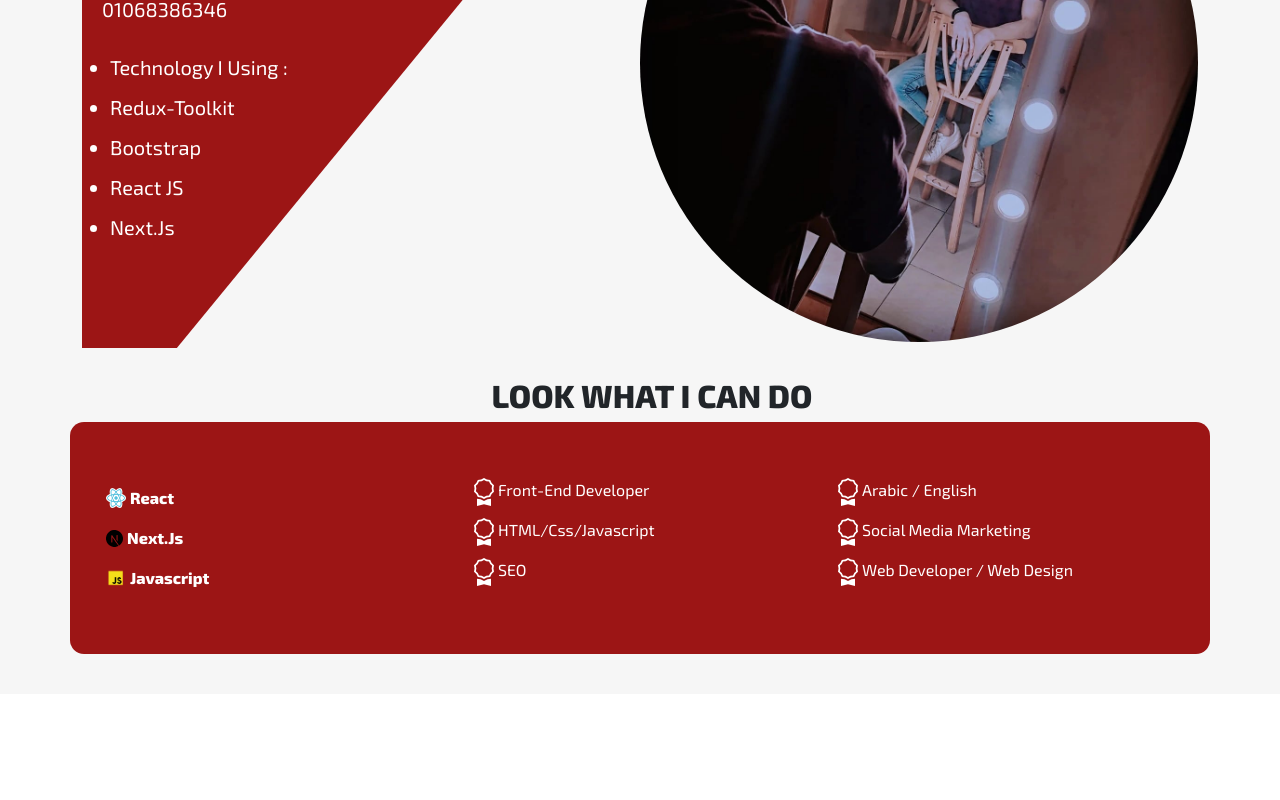
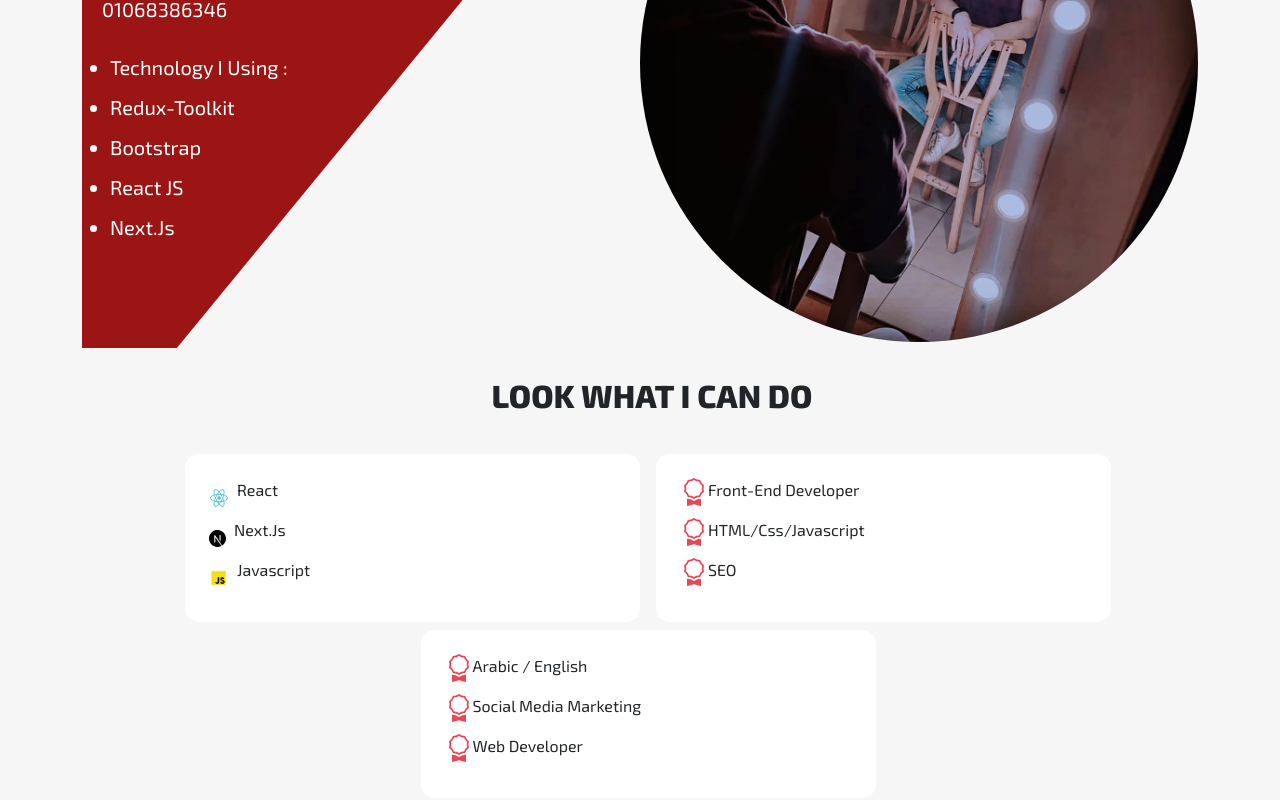
Before and after one commit to Ahmed-Khaled11/portfolio, a Next.js app: page /about in a window 1280 px wide. Shown: the part 496-1296 px from the top of the page. Before the commit the page ends 1190 px from the top, so only its background shows below. Built offline with nearby package versions, Linux system fonts and the light colour scheme.

Commit message:
changes on about

```diff
--- a/components/About.js
+++ b/components/About.js
@@ -62,26 +62,26 @@
             Look what i can do
           </h2>
           <div className="row my-technology text-white p-4 d-flex justify-content-center align-items-center text-capitalize text-center">
-            <span className=" col-md-4 fw-bold my-4">
+            <span className="box p-4 mt-2 ms-0 ms-md-3 col-md-5">
               <div>
-                <span className="d-flex align-items-center my-3 ">
+                <span className="d-flex align-items-center ">
                   {" "}
                   <Image src={react} width="20" height="20" />
-                  <p className="m-0 ms-1">react</p>
+                  <p className="ms-2 align-items-center">react</p>
                 </span>
-                <span className="d-flex align-items-center my-3">
+                <span className="d-flex align-items-center">
                   {" "}
                   <Image src={next} width="17" height="17" />
-                  <p className="m-0 ms-1">next.js</p>
+                  <p className="ms-2 align-items-center">next.js</p>
                 </span>
-                <span className="d-flex align-items-center my-3">
+                <span className="d-flex align-items-center ">
                   {" "}
                   <Image src={js} width="20" height="20" />
-                  <p className="m-0 ms-1">javascript</p>
+                  <p className="ms-2 align-items-center">javascript</p>
                 </span>
               </div>
             </span>
-            <span className=" col-md-4 ">
+            <span className="box p-4 mt-2 ms-0 ms-md-3 col-md-5">
               <div className="d-flex flex-row">
                 <Award className=" fs-3 fw-bolder" />
                 <p>Front-End Developer </p>
@@ -95,7 +95,7 @@
                 <p>SEO</p>
               </div>
             </span>
-            <span className=" col-md-4 ">
+            <span className="box p-4 mt-2 mt-md-2 ms-0 ms-md-3 col-md-5">
               <div className="d-flex flex-row">
                 <Award className=" fs-3 fw-bolder" />
                 <p>Arabic / English</p>
@@ -106,7 +106,7 @@
               </div>
               <div className="d-flex flex-row">
                 <Award className=" fs-3 fw-bolder" />
-                <p>web developer / web design</p>
+                <p>web developer</p>
               </div>
             </span>
           </div>
--- a/styles/globals.css
+++ b/styles/globals.css
@@ -96,6 +96,10 @@
   .dark .about .text{
   background-color: #7b1111 !important;
   }
+  .dark .about .skills .box {
+      background-color: #282d30;
+      color:#fff;
+    }
   /* dark mode for about  */
   /* dark mode  */
   /* navbar */
@@ -367,8 +371,15 @@
   .about .img img{
   border-radius: 50%;
   }
-  .about .skills .my-technology{
-    background-color: #9c1515;
+  .about .skills .box{
+    background-color: #fff;
+    color: var(--dark-mode);
     border-radius: 14px;
   }
+  .about .skills .box svg{
+color:var(--main-color);
+  }
+  .about .skills .my-technology p{
+white-space: nowrap;
+  }
   /* About me  */
```
